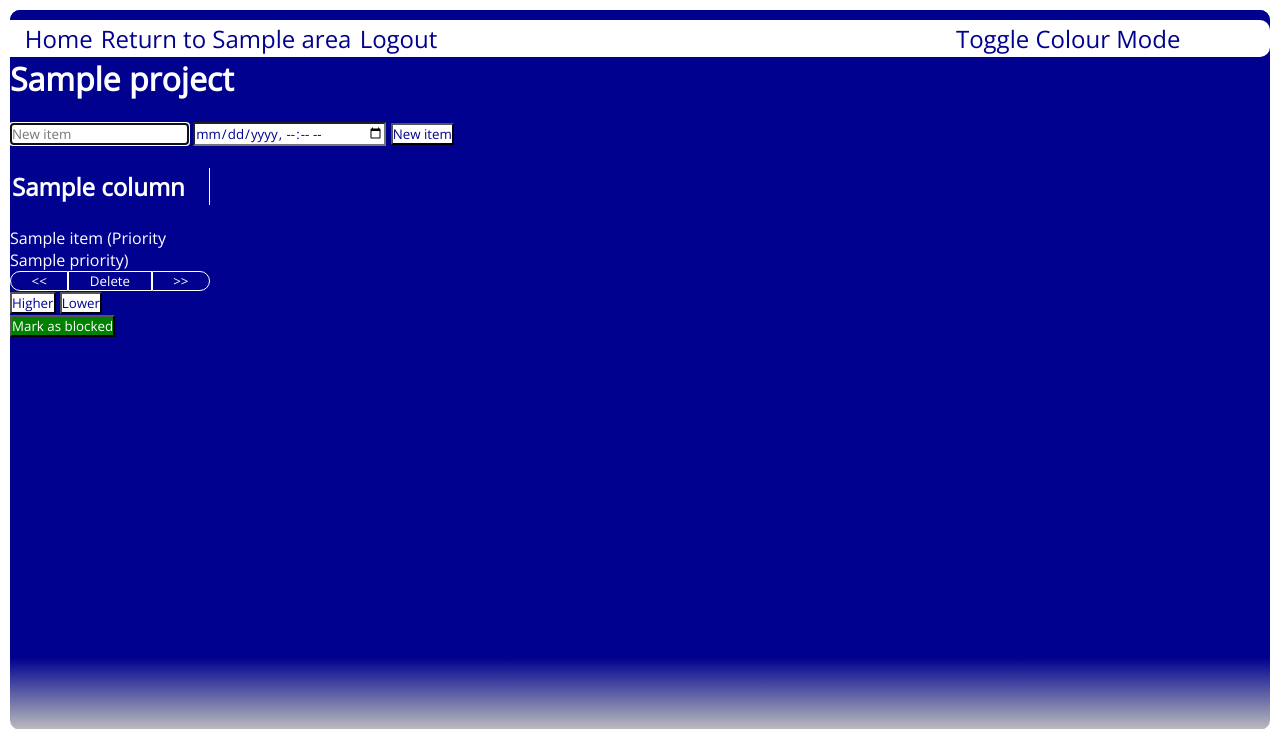
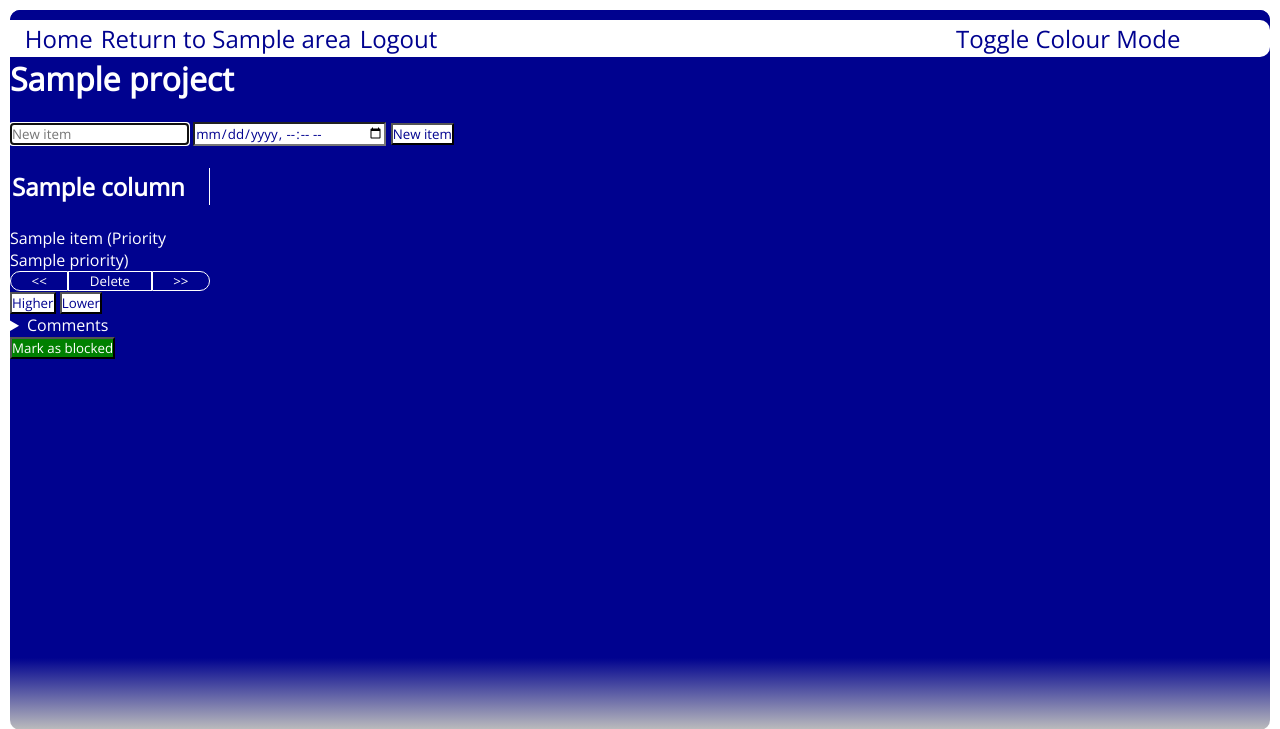
Before and after one commit to devjolt/kanban, a Django app: template templates/kanban_app/project.html in a window 1280 px wide. Shown: the top 729 px of the page. Run offline with Django 3.2, Linux system fonts and the light colour scheme; the template is opened without the code that fills it: most values are stand-ins (such as "Sample title", 1, 10 or a date in 2020); some libraries are stand-ins or nearby versions.

Commit message:
add comments to items

```diff
--- a/templates/kanban_app/base.html
+++ b/templates/kanban_app/base.html
@@ -237,6 +237,15 @@
                 cursor:pointer;
             }
 
+            details{
+                background-color:var(--first);
+                color:var(--second);
+            }
+            details>summary{
+                background-color:var(--first);
+                color:var(--second);
+            }
+
             .priority a,p,h1,a h3,form{
                 background-color:var(--first);
                 color: var(--second);
--- a/templates/kanban_app/project.html
+++ b/templates/kanban_app/project.html
@@ -43,6 +43,11 @@
                     </div>
                     <input type="submit" name='submit' value="Higher">
                     <input type="submit" name='submit' value="Lower"><br>
+                    <details>
+                        <summary>Comments</summary>
+                        <textarea name='comment'>{{item.comment}}</textarea>
+                        <input type="submit" name='submit' value="Save"><br>
+                    </details>
                     {%if item.blocked%}
                     <input style='background:red;color:white;' type="submit" name='submit' value="Mark as clear">
                     {%elif not item.blocked%}
```
Also changed, not shown: views.py (+17 -0 lines).
